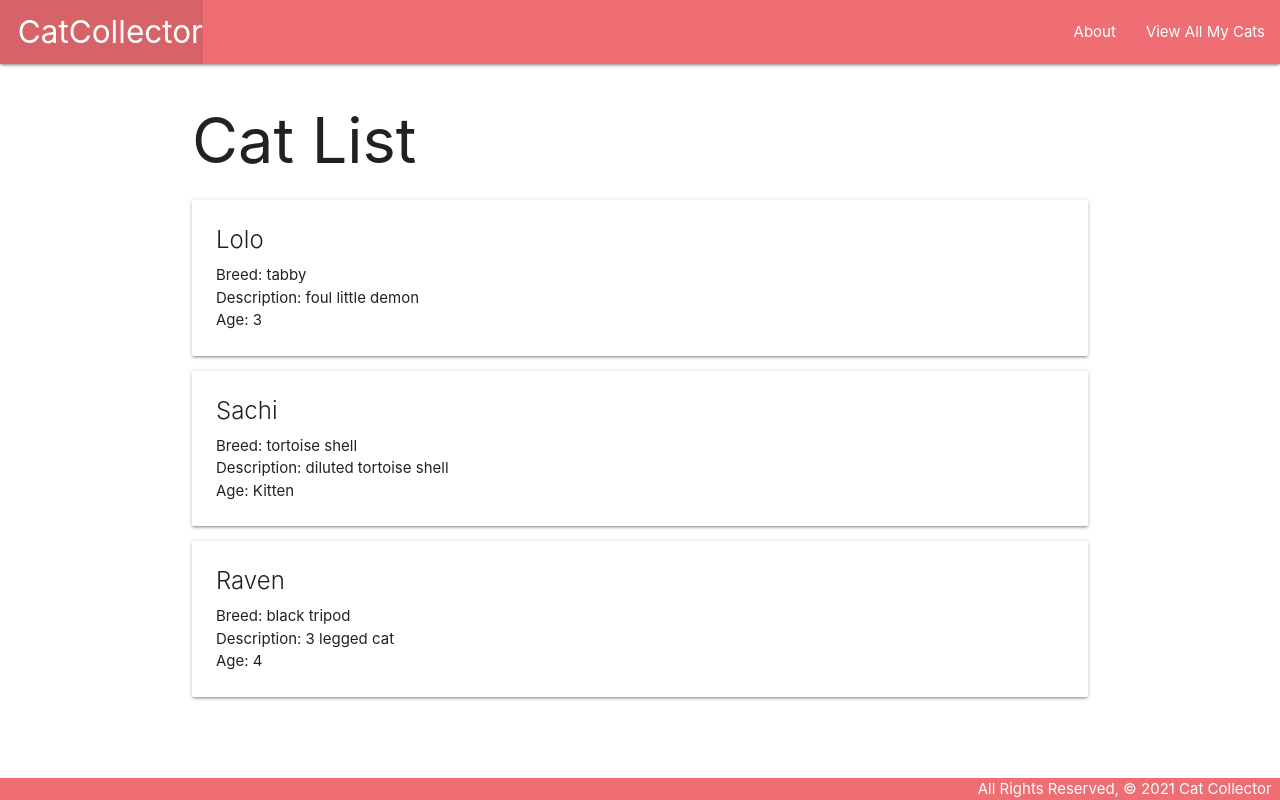
After one commit to kmcaloney15/catcollector, a Django app: page /cats/ in a window 1280 px wide. The commit adds this page. Run offline with Django 4.2, Linux system fonts and the light colour scheme.

Commit message:
added cats page

```diff
--- a/catcollector/settings.py
+++ b/catcollector/settings.py
@@ -116,7 +116,7 @@ USE_TZ = True
 # Static files (CSS, JavaScript, Images)
 # https://docs.djangoproject.com/en/4.0/howto/static-files/
 
-STATIC_URL = 'static/'
+STATIC_URL = '/static/'
 
 # Default primary key field type
 # https://docs.djangoproject.com/en/4.0/ref/settings/#default-auto-field
--- /dev/null
+++ b/main_app/static/css/style.css
@@ -0,0 +1,14 @@
+body {
+    display: flex;
+    min-height: 100vh;
+    flex-direction: column;
+  }
+
+  main {
+    flex: 1 0 auto;
+  }
+
+  footer.page-footer {
+    padding-top: 0;
+    text-align: right;
+  }
--- a/main_app/templates/base.html
+++ b/main_app/templates/base.html
@@ -1,3 +1,4 @@
+{% load static %}
 <!DOCTYPE html>
 <html lang="en">
 <head>
@@ -6,6 +7,7 @@
   <meta http-equiv="X-UA-Compatible" content="ie=edge">
   <title>Cat Collector</title>
   <link rel="stylesheet" href="https://cdnjs.cloudflare.com/ajax/libs/materialize/1.0.0/css/materialize.min.css">
+  <link rel="stylesheet" type="text/css" href="{% static 'css/style.css' %}">
 </head>
 <body>
   <header class="navbar-fixed">
@@ -16,6 +18,7 @@
         </ul>
         <ul class="right">
           <li><a href="/about">About</a></li>
+          <li><a href="/cats">View All My Cats</a></li>
         </ul>
       </div>
     </nav>
--- /dev/null
+++ b/main_app/templates/cats/index.html
@@ -0,0 +1,21 @@
+{% extends 'base.html' %}
+{% block content %}
+
+<h1>Cat List</h1>
+
+{% for cat in cats %}
+  <div class="card">
+    <div class="card-content">
+      <span class="card-title">{{ cat.name }}</span>
+      <p>Breed: {{ cat.breed }}</p>
+      <p>Description: {{ cat.description }}</p>
+      {% if cat.age > 0 %}
+        <p>Age: {{ cat.age }}</p>
+      {% else %}
+        <p>Age: Kitten</p>
+      {% endif %}
+    </div>
+  </div>
+{% endfor %}
+
+{% endblock %}
--- a/main_app/urls.py
+++ b/main_app/urls.py
@@ -3,5 +3,7 @@ from . import views # views are controllers in express
 
 urlpatterns = [
     path('', views.home, name='home'),
-    path('about/', views.about, name='about')
+    path('about/', views.about, name='about'),
+     # route for cats index
+    path('cats/', views.cats_index, name='index')
 ]
--- a/main_app/views.py
+++ b/main_app/views.py
@@ -2,10 +2,35 @@ from django.shortcuts import render
 
 # Add the following import
 from django.http import HttpResponse
+
+# -------- CLASS -----------------
+
+# Add the Cat class & list and view function below the imports
+class Cat:  # Note that parens are optional if not inheriting from another class
+  def __init__(self, name, breed, description, age):
+    self.name = name
+    self.breed = breed
+    self.description = description
+    self.age = age
+
+cats = [
+  Cat('Lolo', 'tabby', 'foul little demon', 3),
+  Cat('Sachi', 'tortoise shell', 'diluted tortoise shell', 0),
+  Cat('Raven', 'black tripod', '3 legged cat', 4)
+]
+
+
+
+
+#  -------- DEFINE VIEWS -----------------
 
 # Define the home view
 def home(request): #request is like .req in express
     return HttpResponse('<h1>Hello /ᐠ｡‸｡ᐟ\ﾉ</h1>') # this is like res.send in express
 
 def about(request):
-    return render(request, 'about.html')
+    return render(request, 'about.html') # render looks for templates
+
+# Add new view
+def cats_index(request):
+    return render(request, 'cats/index.html', {'cats': cats}) #creating dictionary / object - cats are equal to cats
```
